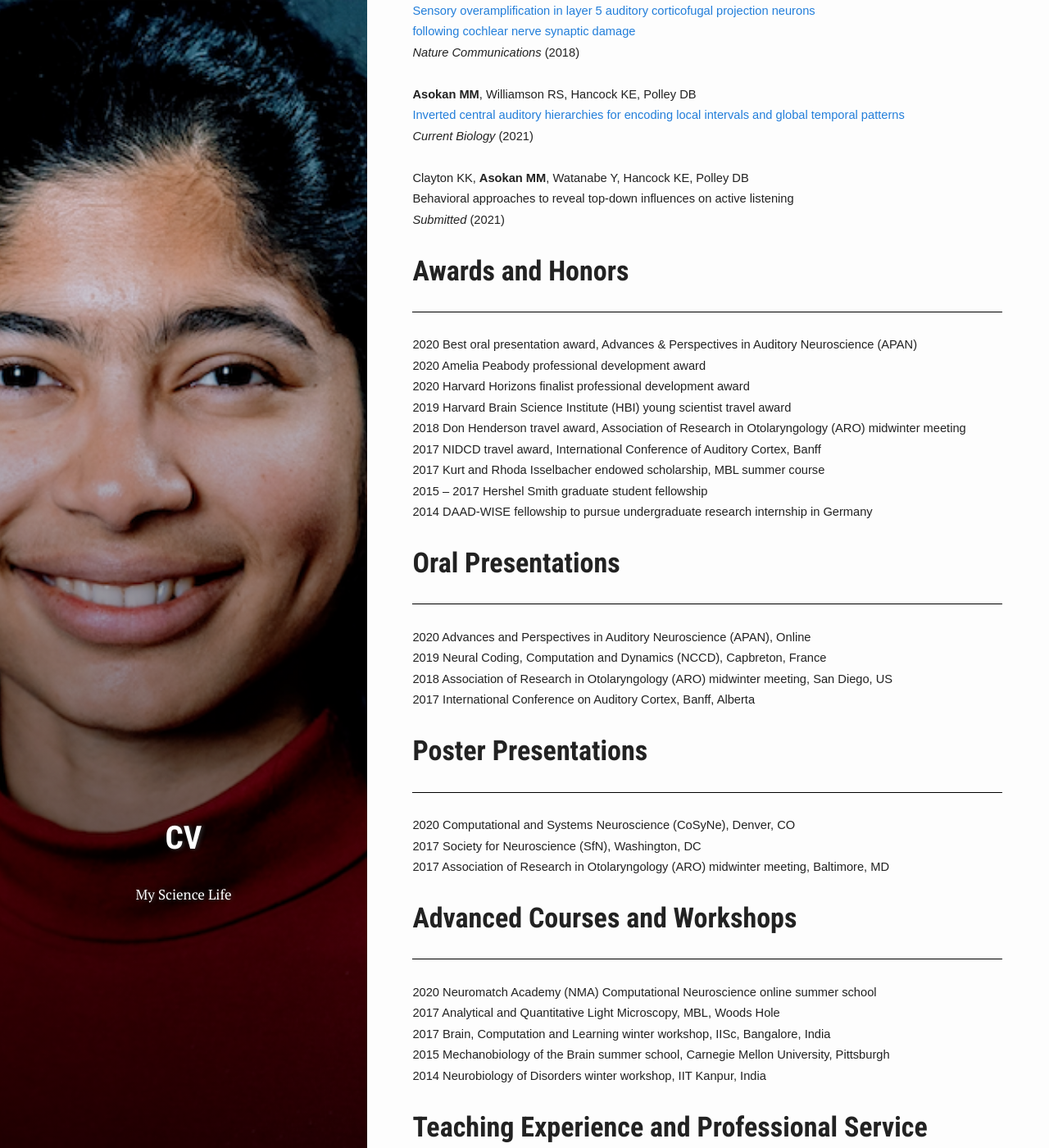
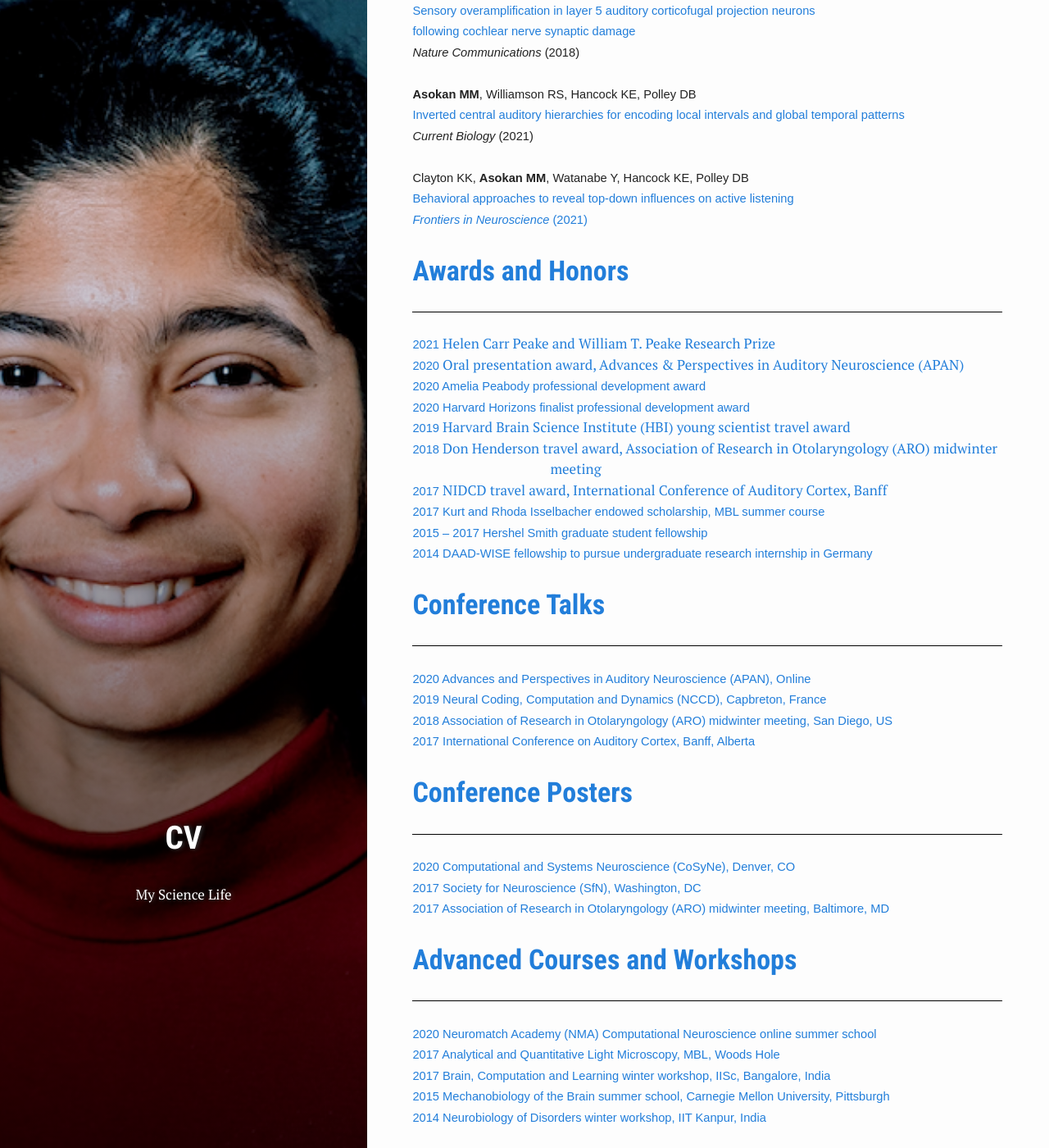
Before and after one commit to Meenakshi-Asokan/Meenakshi-Asokan.github.io, a Jekyll site: the page built from pages/2_cv.html, in a window 1280 px wide and 1400 px high, scrolled down 746 px. Shown: the whole window at 82% size. Built offline with Jekyll 4.4.1, drawn with Linux system fonts in a browser that asks for light colours; nearby versions of some CDN libraries; some web fonts are replaced; library files that are not in the unit come from our copies; some of the changed text lies outside the part shown.

Commit message:
Updated July 2021

```diff
--- a/pages/2_cv.html
+++ b/pages/2_cv.html
@@ -38,7 +38,7 @@
 
 <p class=MsoNormal style='margin-top:0in;margin-right:-.5in;margin-bottom:0in;
 margin-left:1.75in;margin-bottom:.0001pt;text-indent:-1.75in'><span
-style='font-size:11.0pt;font-family:"Century Gothic",sans-serif'>2015 – 2021 </span><b><span
+style='font-size:11.0pt;font-family:"Century Gothic",sans-serif'>2015 – 2022 </span><b><span
 style='font-size:11.0pt;font-family:"Century Gothic",sans-serif'>Ph.D. in Neurobiology,
   Program in Speech and Hearing Bioscience and Technology</b></span></p>
 
@@ -76,7 +76,7 @@
 
 <p class=MsoNormal style='margin-top:0in;margin-right:-.5in;margin-bottom:0in;
 margin-left:1.75in;margin-bottom:.0001pt;text-indent:-1.75in'><span
-style='font-size:11.0pt;font-family:"Century Gothic",sans-serif'>2015 – 2021 </span><b><span
+style='font-size:11.0pt;font-family:"Century Gothic",sans-serif'>2015 – 2022 </span><b><span
 style='font-size:11.0pt;font-family:"Century Gothic",sans-serif'>Ph.D. student,
 </span></b><span style='font-size:11.0pt;font-family:"Century Gothic",sans-serif'>Harvard University, Polley Lab</span></p>
 
@@ -156,11 +156,12 @@
 
 <p class=MsoNormal style='margin-top:0in;margin-right:-.5in;margin-bottom:0in;
 margin-left:1.75in;margin-bottom:.0001pt;text-indent:-1.75in'><span style='font-size:11.0pt;
-font-family:"Century Gothic",sans-serif'>Behavioral approaches to reveal top-down influences on active listening</span></p>
+font-family:"Century Gothic",sans-serif'><a
+href="https://www.frontiersin.org/articles/10.3389/fnins.2021.666627/full">Behavioral approaches to reveal top-down influences on active listening</span></p>
 
 <p class=MsoNormal style='margin-top:0in;margin-right:-.5in;margin-bottom:0in;
 margin-left:1.75in;margin-bottom:.0001pt;text-indent:-1.75in'><i><span style='font-size:11.0pt;
-font-family:"Century Gothic",sans-serif'>Submitted</span></i><span
+font-family:"Century Gothic",sans-serif'>Frontiers in Neuroscience</span></i><span
 style='font-size:11.0pt;font-family:"Century Gothic",sans-serif'> (2021)</span></p>
 
 <p class=MsoNormal style='margin-top:0in;margin-right:-.5in;margin-bottom:0in;
@@ -181,8 +182,15 @@
 
 <p class=MsoNormal style='margin-top:0in;margin-right:-.5in;margin-bottom:0in;
 margin-left:1.75in;margin-bottom:.0001pt;text-indent:-1.75in'><span
+style='font-size:11.0pt;font-family:"Century Gothic",sans-serif'>2021             </span><span
+style='font-size:11.0pt;font-family:"Century Gothic",sans-serif'><a href="https://www.rle.mit.edu/
+  2021-peake-prize-award-winners-meenakshi-asokan-tzu-chieh-tang-and-jimin-park/">Helen Carr Peake and William T. Peake Research Prize</span></p>
+
+<p class=MsoNormal style='margin-top:0in;margin-right:-.5in;margin-bottom:0in;
+margin-left:1.75in;margin-bottom:.0001pt;text-indent:-1.75in'><span
 style='font-size:11.0pt;font-family:"Century Gothic",sans-serif'>2020             </span><span
-style='font-size:11.0pt;font-family:"Century Gothic",sans-serif'>Best oral presentation award, Advances & Perspectives in Auditory Neuroscience (APAN)</span></p>
+style='font-size:11.0pt;font-family:"Century Gothic",sans-serif'><a href="https://www.med.upenn.edu/apan/
+  previous-keynote-speakers-young-investigator-spotlight-presentation-awards.html">Oral presentation award, Advances & Perspectives in Auditory Neuroscience (APAN)</span></p>
 
 <p class=MsoNormal style='margin-top:0in;margin-right:-.5in;margin-bottom:0in;
 margin-left:1.75in;margin-bottom:.0001pt;text-indent:-1.75in'><span
@@ -197,18 +205,20 @@
 <p class=MsoNormal style='margin-top:0in;margin-right:-.5in;margin-bottom:0in;
 margin-left:1.75in;margin-bottom:.0001pt;text-indent:-1.75in'><span
 style='font-size:11.0pt;font-family:"Century Gothic",sans-serif'>2019             </span><span
-style='font-size:11.0pt;font-family:"Century Gothic",sans-serif'>Harvard Brain Science Institute (HBI) young scientist travel award</span></p>
+style='font-size:11.0pt;font-family:"Century Gothic",sans-serif'><a href="http://brain.harvard.edu/grants/
+  young-scientist-development-award-program/">Harvard Brain Science Institute (HBI) young scientist travel award</span></p>
 
 <p class=MsoNormal style='margin-top:0in;margin-right:-.5in;margin-bottom:0in;
 margin-left:1.75in;margin-bottom:.0001pt;text-indent:-1.75in'><span
 style='font-size:11.0pt;font-family:"Century Gothic",sans-serif'>2018             </span><span
-style='font-size:11.0pt;font-family:"Century Gothic",sans-serif'>Don Henderson travel award,
+style='font-size:11.0pt;font-family:"Century Gothic",sans-serif'><a href="https://aro.org/awards/travel-awards/">Don Henderson travel award,
   Association of Research in Otolaryngology (ARO) midwinter meeting</span></p>
 
 <p class=MsoNormal style='margin-top:0in;margin-right:-.5in;margin-bottom:0in;
 margin-left:1.75in;margin-bottom:.0001pt;text-indent:-1.75in'><span
 style='font-size:11.0pt;font-family:"Century Gothic",sans-serif'>2017             </span><span
-style='font-size:11.0pt;font-family:"Century Gothic",sans-serif'>NIDCD travel award, International Conference of Auditory Cortex, Banff</span></p>
+style='font-size:11.0pt;font-family:"Century Gothic",sans-serif'><a href="https://auditorycortex.org/
+  wp-content/uploads/2017/09/ICACProgram2017.REV_.WEB_.pdf">NIDCD travel award, International Conference of Auditory Cortex, Banff</span></p>
 
 <p class=MsoNormal style='margin-top:0in;margin-right:-.5in;margin-bottom:0in;
 margin-left:1.75in;margin-bottom:.0001pt;text-indent:-1.75in'><span
@@ -233,7 +243,7 @@
 <div style='border:none;border-bottom:solid windowtext 1.0pt;padding:0in 0in 1.0pt 0in;
 margin-left:0in;margin-right:-.5in'>
 
-<h1 style='margin-left:1.75in;text-indent:-1.75in;border:none;padding:0in'>Oral Presentations</h1>
+<h1 style='margin-left:1.75in;text-indent:-1.75in;border:none;padding:0in'>Conference Talks</h1>
 
 </div>
 
@@ -268,7 +278,7 @@
   <div style='border:none;border-bottom:solid windowtext 1.0pt;padding:0in 0in 1.0pt 0in;
 margin-left:0in;margin-right:-.5in'>
 
-<h1 style='margin-left:1.75in;text-indent:-1.75in;border:none;padding:0in'>Poster Presentations</h1>
+<h1 style='margin-left:1.75in;text-indent:-1.75in;border:none;padding:0in'>Conference Posters</h1>
 
 </div>
 
```
